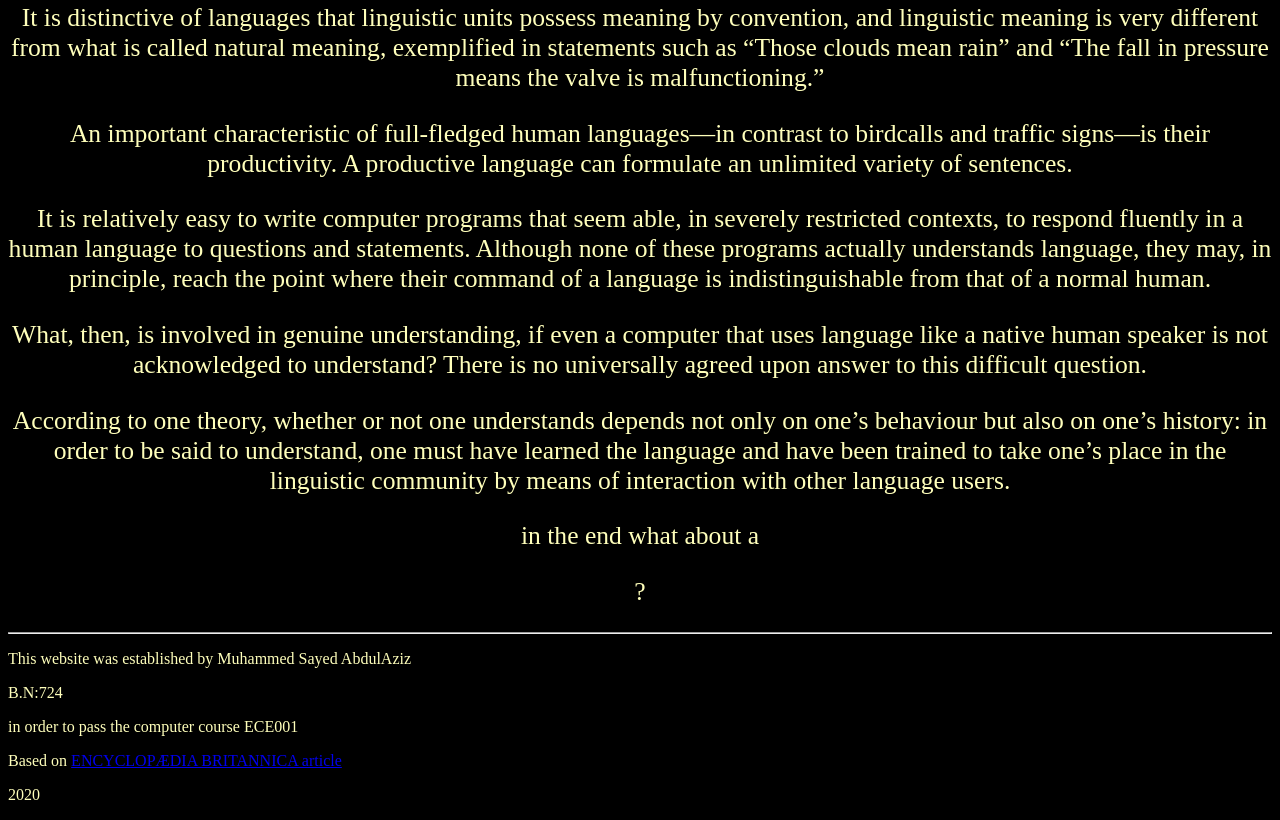
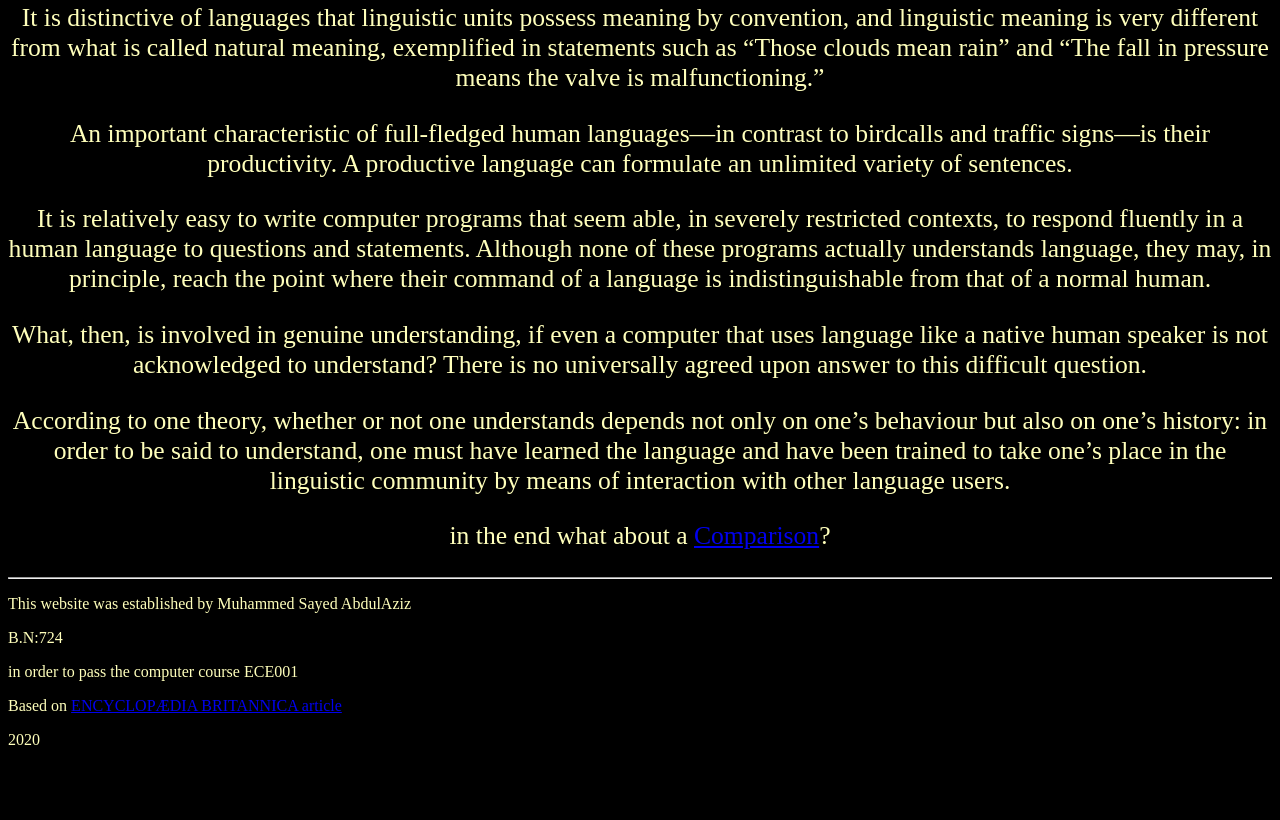
Before and after one commit to MohmedSayed2001/ECE001, a plain HTML site: page components of intelligence.html in a window 1280 px wide. Shown: the part 3589-4409 px from the top of the page. After the commit the page ends 4354 px from the top, so only its background shows below. Drawn offline with Linux system fonts and the light colour scheme.

Commit message:
Update components of intelligence.html

```diff
--- a/components of intelligence.html
+++ b/components of intelligence.html
@@ -47,7 +47,7 @@
 	<p style="font-size:160%;"> What, then, is involved in genuine understanding, if even a computer that uses language like a native human speaker is not acknowledged to understand? There is no universally agreed upon answer to this difficult question.</p>
 	<p style="font-size:160%;"> According to one theory, whether or not one understands depends not only on one’s behaviour but also on one’s history: in order to be said to understand, one must have learned the language and have been trained to take one’s place in the linguistic community by means of interaction with other language users.</p>
 
-	<p style="font-size:160%;">in the end what about a <p style="font-size:160%;">? </p>
+	<p style="font-size:160%;">in the end what about a <a href="Comparison.html">Comparison</a>? </p>
 
 
 
```
